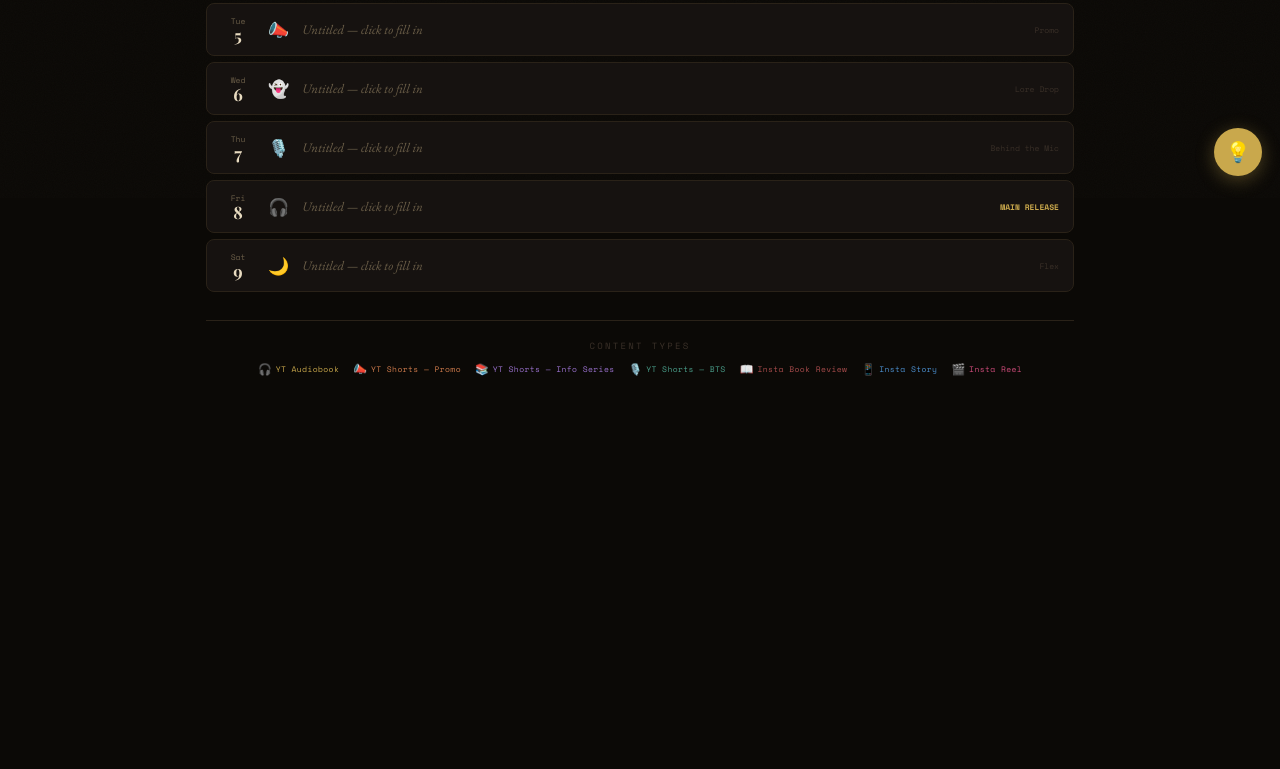
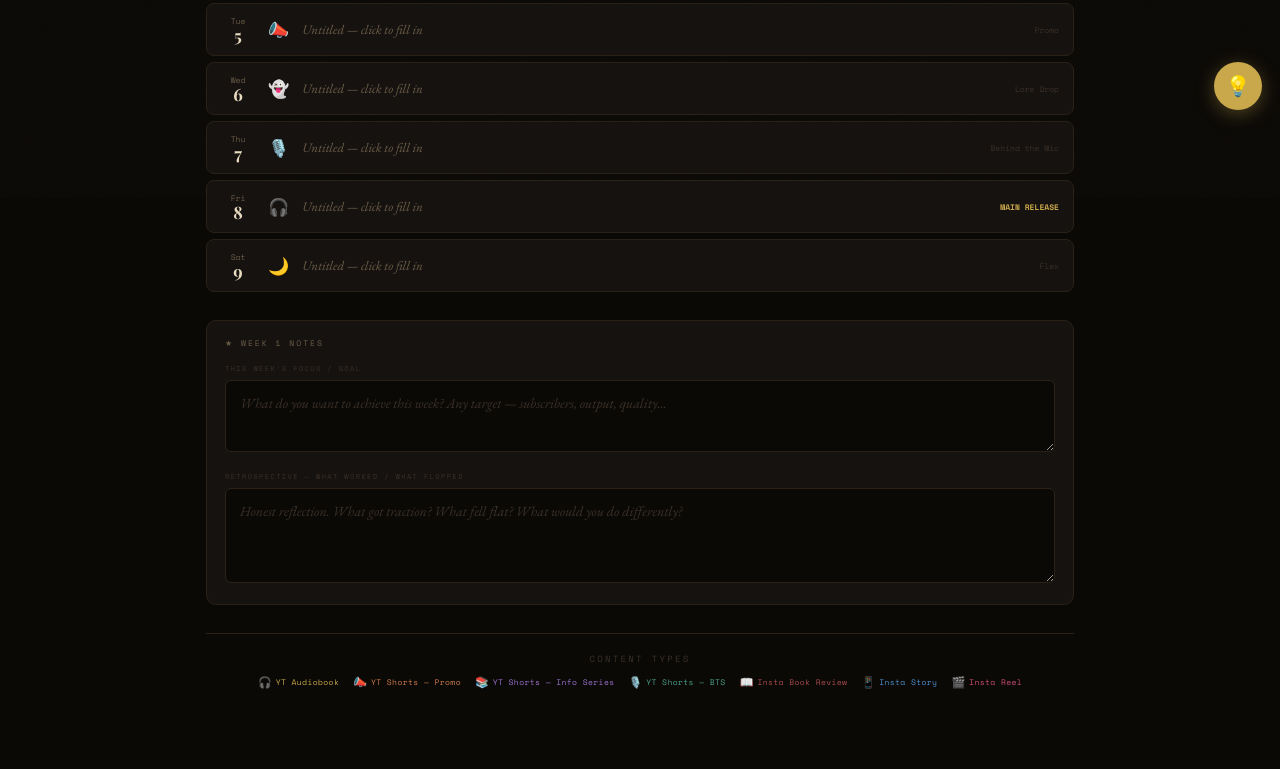
Before and after one commit to sayanpandaignou-boop/Golpoboliye-r-Journal, a plain HTML site: page index.html in a window 1280 px wide. Shown: the part 602-1371 px from the top of the page. Before the commit the page ends 1058 px from the top, so only its background shows below. Drawn offline with nearby package versions, Linux system fonts and the light colour scheme; a web font is replaced by a local one.

Commit message:
Update index.html

```diff
--- a/index.html
+++ b/index.html
@@ -458,7 +458,6 @@
     .week-row-emoji { font-size: 17px; flex-shrink: 0; }
     .week-row-info { flex: 1; min-width: 0; }
     .week-row-title { font-size: 13px; overflow: hidden; text-overflow: ellipsis; white-space: nowrap; }
-    .week-row-series { font-family: 'Space Mono', monospace; font-size: 8px; color: var(--dim); margin-top: 2px; }
     .week-row-label { font-family: 'Space Mono', monospace; font-size: 8px; flex-shrink: 0; }
     .dot-indicator { width: 6px; height: 6px; border-radius: 50%; flex-shrink: 0; }
     .week-row-slots { display: flex; gap: 4px; flex-wrap: wrap; margin-top: 4px; }
@@ -600,7 +599,7 @@
     /* ── Idea Bank FAB (#6) ── */
     #idea-fab {
       position: fixed;
-      bottom: 22px;
+      bottom: 88px;
       right: 18px;
       width: 48px;
       height: 48px;
@@ -941,6 +940,7 @@ self.addEventListener('fetch', e => {
         {
           key: "variant",
           label: "Type",
+          type: "chips",
           multi: false,
           options: ["To Be Read","Currently Reading","Book Haul"]
         }
@@ -958,6 +958,7 @@ self.addEventListener('fetch', e => {
         {
           key: "variant",
           label: "Type",
+          type: "chips",
           multi: false,
           options: ["To Be Read","Currently Reading","Book Haul"]
         }
@@ -969,16 +970,16 @@ self.addEventListener('fetch', e => {
   function defaultSlot(ct) {
     const s = {
       active: false,
-      postStatus: "none",    // none | scheduled | live | reviewed
-      liveUrl: "",           // #2 live post URL
-      analyticsViews: "",    // #3 structured analytics
+      postStatus: "none",
+      liveUrl: "",
+      uploadDate: "",
+      analyticsViews: "",
       analyticsLikes: "",
       analyticsComments: "",
       analyticsSaves: "",
       analyticsShares: "",
       analyticsReach: "",
-      analytics: "",         // keep legacy field
-      caption: "",           // #5 split notes
+      caption: "",
       hashtags: "",
     };
     ct.fields.forEach(f => { s[f.key] = ""; });
@@ -1127,7 +1128,8 @@ self.addEventListener('fetch', e => {
     showInstallBanner: false,
     overviewExtra: 0,
     ideaBankOpen: false,
-    ideas: [],           // #6 idea bank: [{id, text, ts, pinned}]
+    ideas: [],
+    weekNotes: {},   // key: fmtKey(weekStart) → {focus:"", retro:""}
   };
 
   // ─── STORAGE ──────────────────────────────────────────────────────────────
@@ -1344,10 +1346,11 @@ self.addEventListener('fetch', e => {
     slots[ctId] = { ...cur, [field]: value };
     state.edit.slots = slots;
     scheduleAutoSave();
-    // Partial re-render: only update the specific slot panel
-    const body = document.getElementById("detail-body");
-    if (!body || !state.sel) return;
-    body.replaceChildren(buildDetailBody());
+    // Only re-render the slot section when post status changes (badge update needed)
+    // For plain field values (text inputs, chip selections) we just save — the input already reflects the value
+    if (field === "postStatus") {
+      renderDetailBody();
+    }
   }
 
   function updateTitle(val)    { state.edit.title = val; scheduleAutoSave(); }
@@ -1370,6 +1373,20 @@ self.addEventListener('fetch', e => {
   }
   function saveIdeas() {
     try { storageSet("ideas", JSON.stringify(state.ideas)); } catch{}
+  }
+
+  // ─── WEEKLY NOTES ─────────────────────────────────────────────────────────
+  function weekNoteKey() { return "wknote:" + fmtKey(state.ws); }
+  function loadWeekNote() {
+    try { const v = storageGet(weekNoteKey()); return v ? JSON.parse(v) : {focus:"",retro:""}; } catch { return {focus:"",retro:""}; }
+  }
+  function saveWeekNote(data) {
+    try { storageSet(weekNoteKey(), JSON.stringify(data)); } catch{}
+  }
+  function updateWeekNote(field, val) {
+    const current = loadWeekNote();
+    current[field] = val;
+    saveWeekNote(current);
   }
   function addIdea(text) {
     if(!text.trim()) return;
@@ -1523,7 +1540,7 @@ self.addEventListener('fetch', e => {
         const chip = btn({
           class: "slot-option-chip" + (isSel ? " active" : ""),
           style: isSel ? { color: ps.color, borderColor: ps.color, background: ps.color + "18" } : {},
-          onclick: () => { updateSlotField(ct.id, "postStatus", ps.id); updateSlotField(ct.id, "scheduled", ps.id === "scheduled" || ps.id === "live"); },
+          onclick: () => updateSlotField(ct.id, "postStatus", ps.id),
         }, ps.label);
         statusRow.appendChild(chip);
       });
@@ -1554,6 +1571,21 @@ self.addEventListener('fetch', e => {
       }
       urlWrap.appendChild(urlRow);
       panel.appendChild(urlWrap);
+
+      // ── UPLOAD / POST DATE (#8) ────────────────────────────────────────────
+      const dateWrap = div({class:"slot-subfield"});
+      dateWrap.appendChild(div({class:"slot-subfield-label"}, ct.platform === "instagram" ? "Post Date" : "Upload Date"));
+      const dateInput = el("input", {
+        type: "date",
+        class: "slot-text-input",
+        style: { fontFamily:"'Space Mono',monospace", fontSize:"12px", cursor:"pointer" },
+      });
+      dateInput.value = slot.uploadDate || "";
+      dateInput.addEventListener("change", e => updateSlotField(ct.id, "uploadDate", e.target.value));
+      dateInput.addEventListener("focus",  e => { e.target.style.borderColor = ct.color; });
+      dateInput.addEventListener("blur",   e => { e.target.style.borderColor = "var(--border)"; });
+      dateWrap.appendChild(dateInput);
+      panel.appendChild(dateWrap);
 
       // ── STRUCTURED ANALYTICS (#3) ──────────────────────────────────────────
       const analyticsWrap = div({class:"slot-subfield"});
@@ -1916,6 +1948,86 @@ self.addEventListener('fetch', e => {
     );
   }
 
+  // ─── BUILD: WEEKLY NOTE ───────────────────────────────────────────────────
+  function buildWeeklyNote() {
+    const note = loadWeekNote();
+    const accent = "var(--gold)";
+    return div({
+      style:{
+        background:"var(--card)",
+        border:"1px solid var(--border)",
+        borderRadius:"10px",
+        padding:"16px 18px",
+        marginBottom:"28px",
+      }
+    },
+      div({
+        style:{
+          fontFamily:"'Space Mono',monospace",
+          fontSize:"8px",
+          letterSpacing:"0.25em",
+          textTransform:"uppercase",
+          color:"var(--muted)",
+          marginBottom:"14px",
+        }
+      }, `★ Week ${weekNum(state.ws)} Notes`),
+
+      // This week's focus
+      div({style:{marginBottom:"14px"}},
+        el("label",{
+          style:{
+            display:"block",
+            fontFamily:"'Space Mono',monospace",
+            fontSize:"7px",
+            letterSpacing:"0.2em",
+            textTransform:"uppercase",
+            color:"var(--dim)",
+            marginBottom:"6px",
+          }
+        },"This Week's Focus / Goal"),
+        el("textarea",{
+          placeholder:"What do you want to achieve this week? Any target — subscribers, output, quality...",
+          rows:2,
+          style:{
+            borderColor:"var(--border)",
+            minHeight:"60px",
+            fontSize:"14px",
+          },
+          oninput: e => updateWeekNote("focus", e.target.value),
+          onfocus: e => e.target.style.borderColor = accent,
+          onblur:  e => e.target.style.borderColor = "var(--border)",
+        }, note.focus || "")
+      ),
+
+      // Retrospective
+      div({},
+        el("label",{
+          style:{
+            display:"block",
+            fontFamily:"'Space Mono',monospace",
+            fontSize:"7px",
+            letterSpacing:"0.2em",
+            textTransform:"uppercase",
+            color:"var(--dim)",
+            marginBottom:"6px",
+          }
+        },"Retrospective — What Worked / What Flopped"),
+        el("textarea",{
+          placeholder:"Honest reflection. What got traction? What fell flat? What would you do differently?",
+          rows:3,
+          style:{
+            borderColor:"var(--border)",
+            minHeight:"80px",
+            fontSize:"14px",
+          },
+          oninput: e => updateWeekNote("retro", e.target.value),
+          onfocus: e => e.target.style.borderColor = accent,
+          onblur:  e => e.target.style.borderColor = "var(--border)",
+        }, note.retro || "")
+      ),
+    );
+  }
+
   // ─── BUILD: IDEA BANK (#6) ────────────────────────────────────────────────
   function buildIdeaBank() {
     // FAB button
@@ -1923,7 +2035,6 @@ self.addEventListener('fetch', e => {
       id: "idea-fab",
       onclick: () => { state.ideaBankOpen = !state.ideaBankOpen; renderIdeaBank(); },
     }, "💡");
-    const unpinned = state.ideas.filter(i => !i.pinned);
     if(state.ideas.length > 0) {
       const badge = span({class:"fab-badge"}, String(state.ideas.length > 9 ? "9+" : state.ideas.length));
       fab.appendChild(badge);
@@ -1991,16 +2102,18 @@ self.addEventListener('fetch', e => {
 
   function renderIdeaBank() {
     const existing = document.getElementById("idea-fab");
-    const drawer   = document.getElementById("idea-drawer");
-    const newBank  = buildIdeaBank();
+    const oldDrawer = document.getElementById("idea-drawer");
+    const newBank   = buildIdeaBank();
+    // Extract both children BEFORE any DOM insertion moves them out of newBank
+    const newFab    = newBank.children[0];
+    const newDrawer = newBank.children[1] || null;
     if(existing) {
-      existing.replaceWith(newBank.firstChild);
-      if(drawer) drawer.remove();
-      if(state.ideaBankOpen && newBank.children.length > 1) document.body.appendChild(newBank.lastChild);
+      existing.replaceWith(newFab);
     } else {
-      document.body.appendChild(newBank.firstChild);
-      if(state.ideaBankOpen && newBank.children.length > 1) document.body.appendChild(newBank.lastChild);
-    }
+      document.body.appendChild(newFab);
+    }
+    if(oldDrawer) oldDrawer.remove();
+    if(newDrawer) document.body.appendChild(newDrawer);
   }
 
   // ─── MAIN RENDER ──────────────────────────────────────────────────────────
@@ -2018,10 +2131,13 @@ self.addEventListener('fetch', e => {
       el("h1",{},"গল্পবলিয়ে অভিযাত্রিক"),
       div({class:"header-dates"}, (function(){
         const now = new Date();
-        const wkS = wkStart(now);
-        const wkE = addDays(wkS, 6);
+        // Week starts Monday to match the day strip (Mon–Sun)
+        const day = now.getDay(); // 0=Sun,1=Mon,...
+        const diffToMon = (day === 0) ? -6 : 1 - day;
+        const monStart = addDays(now, diffToMon);
+        const sunEnd   = addDays(monStart, 6);
         const fmt = d => `${MONTHS[d.getMonth()].slice(0,3)} ${d.getDate()}`;
-        return `${fmt(wkS)} – ${fmt(wkE)}, ${now.getFullYear()} · Ongoing`;
+        return `${fmt(monStart)} – ${fmt(sunEnd)}, ${now.getFullYear()} · Ongoing`;
       })()),
       div({class:"stats-row"},
         ...[ ["Episodes Titled",tl], ["Tasks Done",td], ["Completion",pct+"%"], ["Week",weekNum(state.ws)] ]
@@ -2053,7 +2169,10 @@ self.addEventListener('fetch', e => {
       root.appendChild(buildDayStrip());
 
       if(state.sel) root.appendChild(buildDetail());
-      else root.appendChild(buildWeekList());
+      else {
+        root.appendChild(buildWeekList());
+        root.appendChild(buildWeeklyNote());
+      }
     } else {
       root.appendChild(buildOverview());
     }
@@ -2078,8 +2197,10 @@ self.addEventListener('fetch', e => {
     const existingFab = document.getElementById("idea-fab");
     if(!existingFab) {
       const bank = buildIdeaBank();
-      document.body.appendChild(bank.firstChild);
-      if(state.ideaBankOpen && bank.children.length > 1) document.body.appendChild(bank.lastChild);
+      const bankFab    = bank.children[0];
+      const bankDrawer = bank.children[1] || null;
+      document.body.appendChild(bankFab);
+      if(bankDrawer) document.body.appendChild(bankDrawer);
     } else {
       renderIdeaBank();
     }
```
